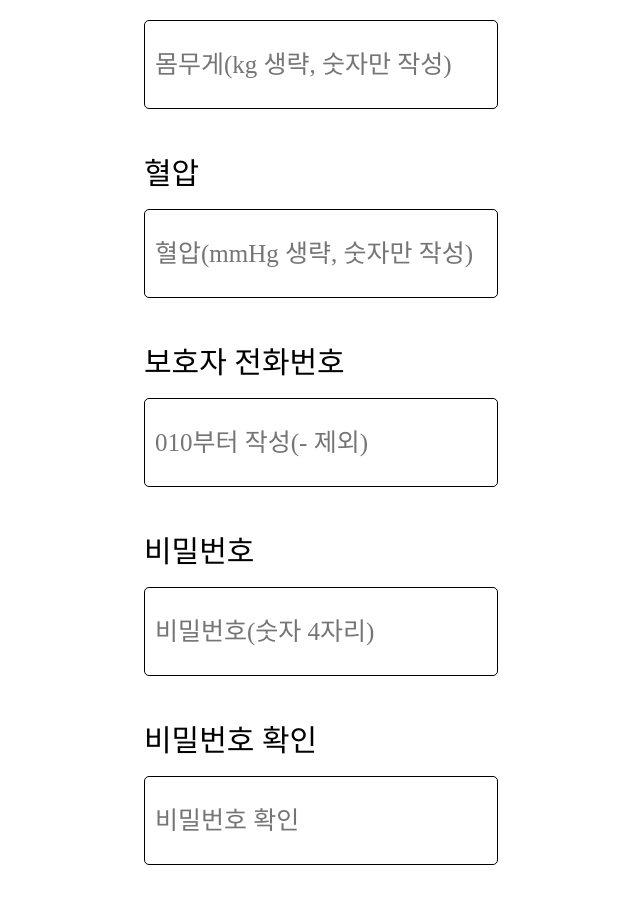
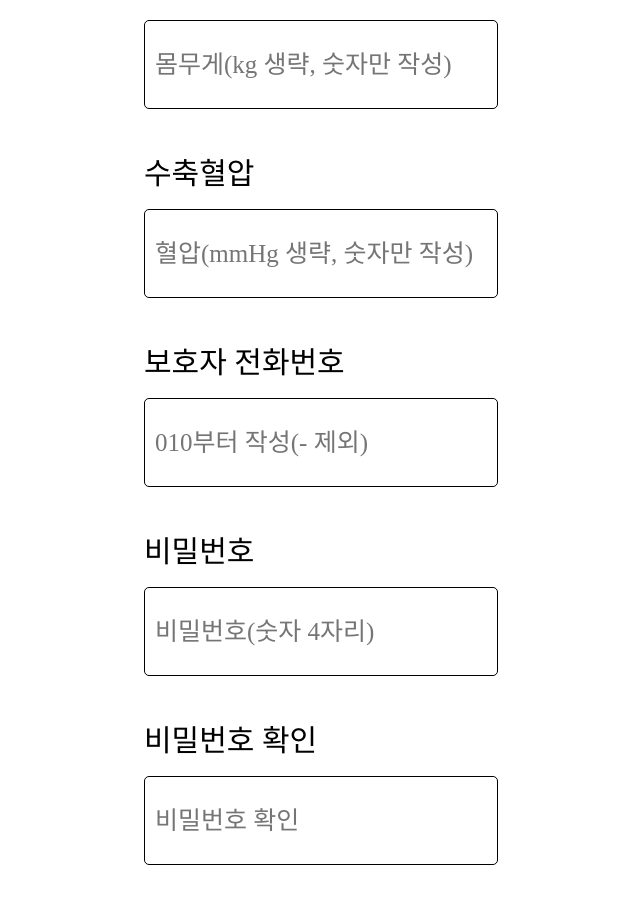
Before and after one commit to CSID-DGU/2023-2-SCS4031-01-Capsaicin, a React (Vite) app in the folder front/: page /normaljoin in a window 1280 px wide. Shown: the part 1131-2034 px from the top of the page, without its empty margins (319-959 px from the left). Built offline with nearby package versions, Linux system fonts and the light colour scheme.

Commit message:
Design: 회원가입 페이지 혈압->수축혈압으로 변경

```diff
--- a/front/pages/Join/NormalJoin.jsx
+++ b/front/pages/Join/NormalJoin.jsx
@@ -47,7 +47,7 @@ export default function NormalJoin() {
                 </S.JoinBox>
 
                 <S.JoinBox>
-                    <S.JoinContent>혈압</S.JoinContent>
+                    <S.JoinContent>수축혈압</S.JoinContent>
                     <S.JoinInput type="text" placeholder='혈압(mmHg 생략, 숫자만 작성)'></S.JoinInput>
                 </S.JoinBox>
 
```
